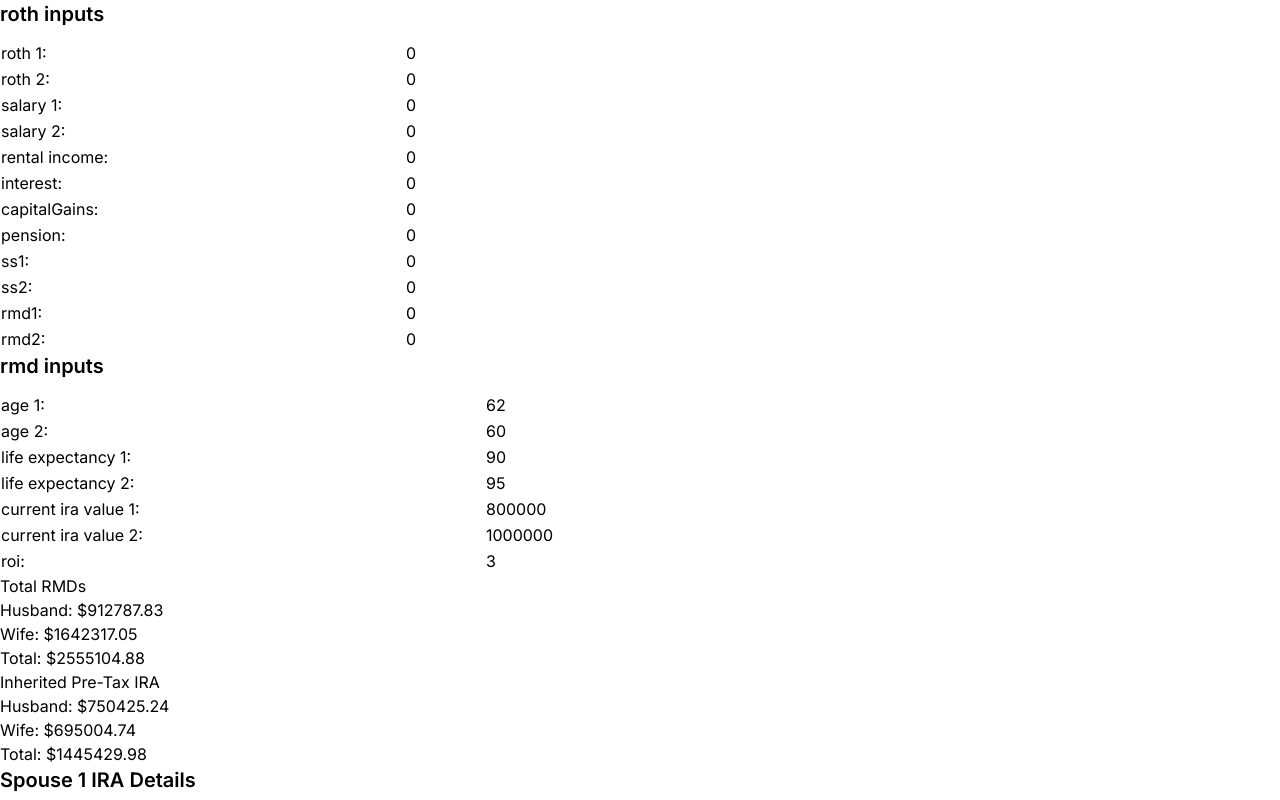
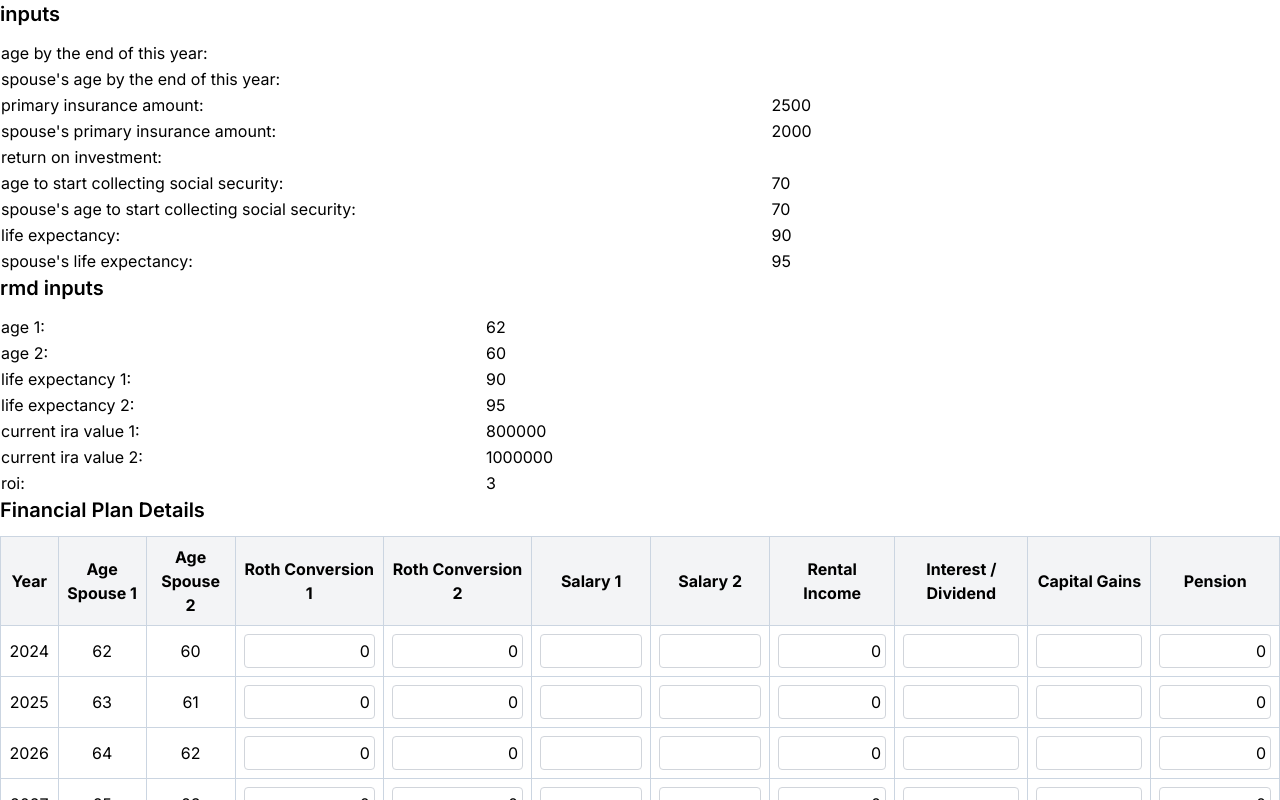
Before and after one commit to megyang/retirement-site, a Next.js app: page /roth in a window 1280 px wide. Shown: the top 800 px of the page. Built offline with nearby package versions, Linux system fonts and the light colour scheme.

Commit message:
editable table for roth before adding social security benefit column and rmd columns.

```diff
--- a/src/app/calculator/SocialSecurityInput.js
+++ b/src/app/calculator/SocialSecurityInput.js
@@ -8,7 +8,7 @@ const SocialSecurityInput = ({ inputs, onInputChange }) => {
 
     return (
         <div className="inputs-container">
-            <h2 className="text-xl font-semibold mb-3">inputs</h2>
+            <h2 className="text-xl font-semibold mb-3">ss inputs</h2>
             <table className="table-auto w-full">
                 <tbody>
                 <tr>
--- a/src/app/calculator/SocialSecurityOutput.js
+++ b/src/app/calculator/SocialSecurityOutput.js
@@ -69,8 +69,6 @@ const SocialSecurityOutput = ({ inputs }) => {
         // After tableData1 is set, find the entries for the husband's and wife's start ages
         const husbandStartAgeData = tableData1.find(data => data.age === inputs.hSS);
         const wifeStartAgeData = tableData1.find(data => data.age === inputs.wSS);
-        console.log(husbandStartAgeData)
-        console.log(wifeStartAgeData)
         // Update benefitsBasedOnAge with the yearly values found for both husband and wife
         // If no data is found for the start age (in case of incorrect inputs or data not available),
         // keep the benefits as 0 (or you could set them to a default value if preferred)
--- a/src/app/roth/RothConversionCalculator.js
+++ b/src/app/roth/RothConversionCalculator.js
@@ -5,18 +5,12 @@ import RothOutputs from "@/app/roth/RothOutputs";
 
 const RothConversionCalculator = () => {
     const [inputs, setInputs] = useState({
-        Roth1: 0,
-        Roth2: 0,
-        salary1: 0,
-        salary2: 0,
-        rentalIncome: 0,
-        interest: 0,
-        capitalGains: 0,
-        pension: 0,
-        ss1: 0,
-        ss2: 0,
-        rmd1: 0,
-        rmd2: 0,
+        hLE: 90,
+        wLE: 95,
+        hPIA: 2500,
+        wPIA: 2000,
+        hSS: 70,
+        wSS: 70
     });
 
     const [inputs1, setInputs1] = useState({
--- a/src/app/roth/RothInputs.js
+++ b/src/app/roth/RothInputs.js
@@ -2,6 +2,8 @@
 import React from 'react';
 
 const RothInputs = ({ inputs, onInputChange, inputs1, onInputChange1 }) => {
+
+
     const handleChange = (e) => {
         const { name, value } = e.target;
         onInputChange(name, value);
@@ -14,135 +16,103 @@ const RothInputs = ({ inputs, onInputChange, inputs1, onInputChange1 }) => {
 
     return (
         <div className="inputs-container">
-            <h2 className="text-xl font-semibold mb-3">roth inputs</h2>
+            {/*social security inputs*/}
+            <h2 className="text-xl font-semibold mb-3">inputs</h2>
             <table className="table-auto w-full">
                 <tbody>
                 <tr>
-                    <td>roth 1:</td>
+                    <td>age by the end of this year:</td>
                     <td>
                         <input
                             type="number"
-                            name="Roth1"
-                            value={inputs.Roth1}
+                            name="husbandAge"
+                            value={inputs.husbandAge}
                             onChange={handleChange}
                         />
                     </td>
                 </tr>
                 <tr>
-                    <td>roth 2: </td>
+                    <td>spouse&apos;s age by the end of this year:</td>
                     <td>
                         <input
                             type="number"
-                            name="Roth2"
-                            value={inputs.Roth2}
+                            name="wifeAge"
+                            value={inputs.wifeAge}
                             onChange={handleChange}                        />
                     </td>
                 </tr>
                 <tr>
-                    <td>salary 1:</td>
+                    <td>primary insurance amount:</td>
                     <td>
                         <input
                             type="number"
-                            name="salary1"
-                            value={inputs.salary1}
+                            name="hPIA"
+                            value={inputs.hPIA}
                             onChange={handleChange}                        />
                     </td>
                 </tr>
                 <tr>
-                    <td>salary 2:</td>
+                    <td>spouse&apos;s primary insurance amount:</td>
                     <td>
                         <input
                             type="number"
-                            name="salary2"
-                            value={inputs.salary2}
+                            name="wPIA"
+                            value={inputs.wPIA}
                             onChange={handleChange}                        />
                     </td>
                 </tr>
                 <tr>
-                    <td>rental income:</td>
+                    <td>return on investment:</td>
                     <td>
                         <input
                             type="number"
-                            name="rentalIncome"
-                            value={inputs.rentalIncome}
+                            name="roi"
+                            value={inputs.roi}
                             onChange={handleChange}                        />
                     </td>
                 </tr>
                 <tr>
-                    <td>interest:</td>
+                    <td>age to start collecting social security:</td>
                     <td>
                         <input
                             type="number"
-                            name="interest"
-                            value={inputs.interest}
+                            name="hSS"
+                            value={inputs.hSS}
                             onChange={handleChange}                        />
                     </td>
                 </tr>
                 <tr>
-                    <td>capitalGains:</td>
+                    <td>spouse&apos;s age to start collecting social security:</td>
                     <td>
                         <input
                             type="number"
-                            name="capitalGains"
-                            value={inputs.capitalGains}
+                            name="wSS"
+                            value={inputs.wSS}
                             onChange={handleChange}                        />
                     </td>
                 </tr>
                 <tr>
-                    <td>pension:</td>
+                    <td>life expectancy:</td>
                     <td>
                         <input
                             type="number"
-                            name="pension"
-                            value={inputs.pension}
+                            name="hLE"
+                            value={inputs.hLE}
                             onChange={handleChange}                        />
                     </td>
                 </tr>
                 <tr>
-                    <td>ss1: </td>
+                    <td>spouse&apos;s life expectancy:</td>
                     <td>
                         <input
                             type="number"
-                            name="ss1"
-                            value={inputs.ss1}
-                            onChange={handleChange}                        />
-                    </td>
-                </tr>
-                <tr>
-                    <td>ss2: </td>
-                    <td>
-                        <input
-                            type="number"
-                            name="ss2"
-                            value={inputs.ss2}
-                            onChange={handleChange}                        />
-                    </td>
-                </tr>                <tr>
-                    <td>rmd1: </td>
-                    <td>
-                        <input
-                            type="number"
-                            name="rmd1"
-                            value={inputs.rmd1}
-                            onChange={handleChange}                        />
-                    </td>
-                </tr>
-                <tr>
-                    <td>rmd2: </td>
-                    <td>
-                        <input
-                            type="number"
-                            name="rmd2"
-                            value={inputs.rmd2}
+                            name="wLE"
+                            value={inputs.wLE}
                             onChange={handleChange}                        />
                     </td>
                 </tr>
                 </tbody>
             </table>
-
-
-
-
 
 
             {/*rmd inputs*/}
--- a/src/app/roth/RothOutputs.js
+++ b/src/app/roth/RothOutputs.js
@@ -3,6 +3,10 @@ import React, { useEffect, useState } from 'react';
 import Decimal from 'decimal.js';
 
 const RothOutputs = ({ inputs, inputs1 }) => {
+    //SS calculator
+    const { hLE, wLE, hPIA, wPIA, hSS, wSS } = inputs;
+    const [ssBenefits, setSsBenefits] = useState({});
+
     //RMD calculations
     const { age1, age2, le1, le2, ira1, ira2, roi } = inputs1;
 
@@ -74,6 +78,7 @@ const RothOutputs = ({ inputs, inputs1 }) => {
     };
 
     useEffect(() => {
+        //rmd
         const calculateIraDetails = (startingAge, lifeExpectancy, currentIraValue) => {
             let year = new Date().getFullYear();
             let age = startingAge;
@@ -121,15 +126,117 @@ const RothOutputs = ({ inputs, inputs1 }) => {
             inheritedIRAHusband,
             inheritedIRAWife
         });
-
+//ss benefit
 
     }, [age1, age2, le1, le2, ira1, ira2, roi]); // Recalculate when inputs change
 // RMD CALCULATIONS END ----------------
+
 // ROTH CALCULATIONS START -----------
+    const currentYear = new Date().getFullYear();
+    const maxLifeExpectancy = Math.max(le1, le2);
+
+    // Initial state setup for editable fields.
+    // You can also use inputs to pre-populate this state if they should start with values.
+    const [editableFields, setEditableFields] = useState(() => {
+        const fields = {};
+        for (let year = currentYear; year <= currentYear + (maxLifeExpectancy - Math.min(age1, age2)); year++) {
+            fields[year] = {
+                rothSpouse1: 0,
+                rothSpouse2: 0,
+                salarySpouse1: 0,
+                salarySpouse2: 0,
+                rentalIncome: 0,
+                interestDividendIncome: 0,
+                shortTermCapitalGains: 0,
+                pension: 0
+            };
+        }
+        return fields;
+    });
+
+    // Static fields calculated once based on life expectancies
+    const staticFields = {};
+    for (let year = currentYear, ageSpouse1 = age1, ageSpouse2 = age2;
+         year <= currentYear + maxLifeExpectancy - Math.min(age1, age2);
+         year++, ageSpouse1++, ageSpouse2++) {
+        staticFields[year] = {
+            year: year,
+            ageSpouse1: ageSpouse1,
+            ageSpouse2: ageSpouse2,
+            // Add other static calculations here if needed, such as RMDs, Social Security, etc.
+        };
+    }
+
+    // Handler for changes in the editable fields
+    const handleEditableFieldChange = (year, field, value) => {
+        setEditableFields(prev => ({
+            ...prev,
+            [year]: {
+                ...prev[year],
+                [field]: Decimal(value) // Convert input value to a Decimal
+            }
+        }));
+    };
+
+    // Function to render editable field inputs with improved styling
+    const renderEditableFieldInput = (year, field) => {
+        return (
+            <input
+                type="text"
+                className="w-full p-1 border border-gray-300 rounded text-right"
+                value={editableFields[year][field]} // Show values as fixed-point notation
+                onChange={(e) => handleEditableFieldChange(year, field, e.target.value)}
+            />
+        );
+    };
+
 
 
     return (
         <div>
+
+            <h2 className="text-xl font-semibold mb-3">Financial Plan Details</h2>
+            <table className="min-w-full table-fixed border-collapse border border-slate-400">
+                <thead className="bg-gray-100">
+                <tr>
+                    <th className="p-2 border border-slate-300">Year</th>
+                    <th className="p-2 border border-slate-300">Age Spouse 1</th>
+                    <th className="p-2 border border-slate-300">Age Spouse 2</th>
+                    <th className="p-2 border border-slate-300">Roth Conversion 1</th>
+                    <th className="p-2 border border-slate-300">Roth Conversion 2</th>
+                    <th className="p-2 border border-slate-300">Salary 1</th>
+                    <th className="p-2 border border-slate-300">Salary 2</th>
+                    <th className="p-2 border border-slate-300">Rental Income</th>
+                    <th className="p-2 border border-slate-300">Interest / Dividend</th>
+                    <th className="p-2 border border-slate-300">Capital Gains</th>
+                    <th className="p-2 border border-slate-300">Pension</th>
+                </tr>
+                </thead>
+                <tbody>
+                {Object.keys(staticFields).map((year) => (
+                    <tr key={year}>
+                        <td className="p-2 border border-slate-300 text-center">{year}</td>
+                        <td className="p-2 border border-slate-300 text-center">{staticFields[year].ageSpouse1}</td>
+                        <td className="p-2 border border-slate-300 text-center">{staticFields[year].ageSpouse2}</td>
+                        <td className="p-2 border border-slate-300">{renderEditableFieldInput(year, 'rothSpouse1')}</td>
+                        <td className="p-2 border border-slate-300">{renderEditableFieldInput(year, 'rothSpouse2')}</td>
+                        <td className="p-2 border border-slate-300">{renderEditableFieldInput(year, 'salary1')}</td>
+                        <td className="p-2 border border-slate-300">{renderEditableFieldInput(year, 'salary2')}</td>
+                        <td className="p-2 border border-slate-300">{renderEditableFieldInput(year, 'rentalIncome')}</td>
+                        <td className="p-2 border border-slate-300">{renderEditableFieldInput(year, 'interest')}</td>
+                        <td className="p-2 border border-slate-300">{renderEditableFieldInput(year, 'capitalGains')}</td>
+                        <td className="p-2 border border-slate-300">{renderEditableFieldInput(year, 'pension')}</td>
+                    </tr>
+                ))}
+                </tbody>
+            </table>
+
+
+
+
+
+            {/*RMD TABLES */}
+
             <div className="totals-display">
                 <div className="total-rmds">
                     <h2>Total RMDs</h2>
@@ -145,7 +252,6 @@ const RothOutputs = ({ inputs, inputs1 }) => {
                 </div>
             </div>
 
-            {/*RMD TABLES */}
             <h2 className="text-xl font-semibold mb-3">Spouse 1 IRA Details</h2>
             <table className="min-w-full table-auto border-collapse border border-slate-400">
                 <thead>
```
